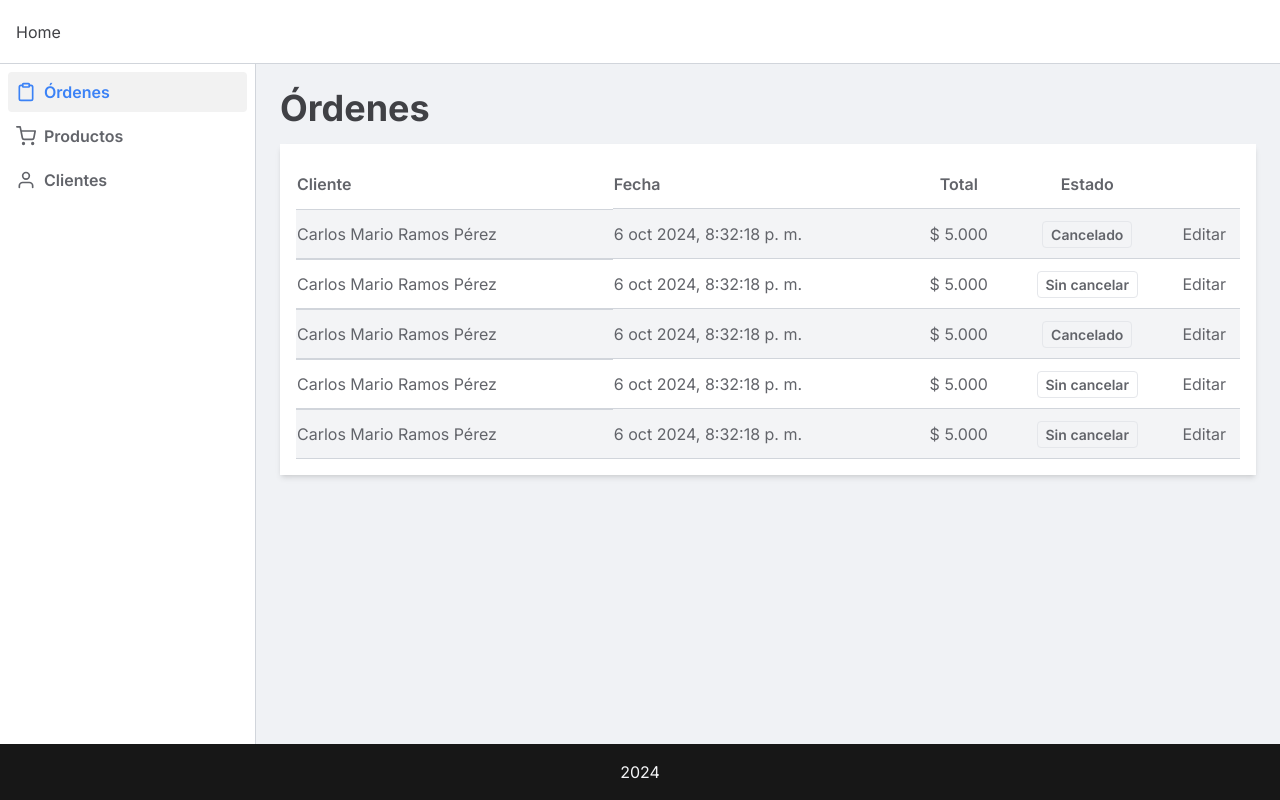
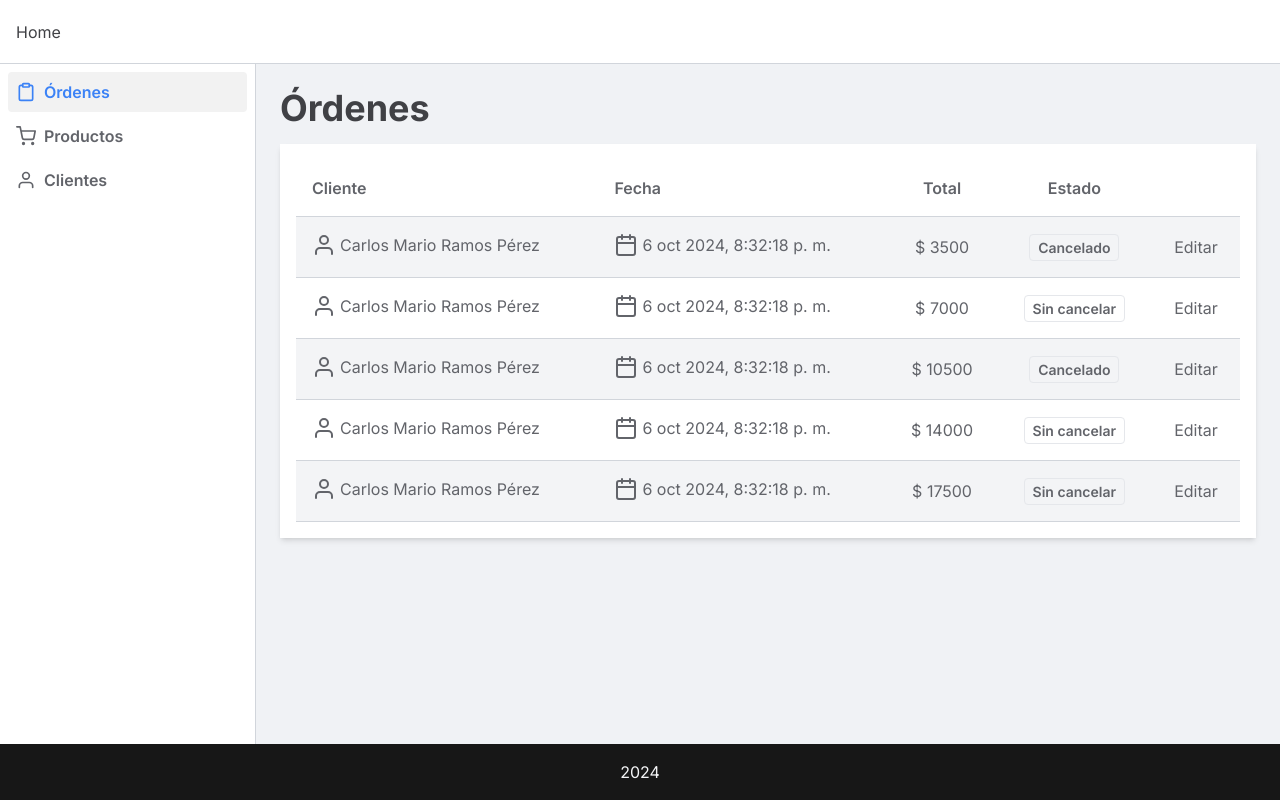
Before and after one commit to soycmramos/react-pos, a React (Vite) app: page /orders in a window 1280 px wide. Built offline with nearby package versions, Linux system fonts and the light colour scheme.

Commit message:
Add icons in order table

```diff
--- a/src/pages/Orders.jsx
+++ b/src/pages/Orders.jsx
@@ -1,3 +1,5 @@
+import { FiUser, FiCalendar } from 'react-icons/fi'
+
 export default function Orders() {
 	document.title = 'Orders'
 
@@ -22,30 +24,40 @@ export default function Orders() {
 				<table className='bg-white p-6 w-full text-left'>
 					<thead>
 						<tr>
-							<th className='py-3 border-gray-300 font-semibold'>Cliente</th>
-							<th className='py-3 border-gray-300 font-semibold'>Fecha</th>
-							<th className='py-3 border-gray-300 font-semibold text-center'>Total</th>
-							<th className='py-3 border-gray-300 font-semibold text-center'>Estado</th>
-							<th className='py-3 border-gray-300 font-semibold'></th>
+							<th className='p-4 border-gray-300 font-semibold'>Cliente</th>
+							<th className='p-4 border-gray-300 font-semibold'>Fecha</th>
+							<th className='p-4 border-gray-300 font-semibold text-center'>Total</th>
+							<th className='p-4 border-gray-300 font-semibold text-center'>Estado</th>
+							<th className='p-4 border-gray-300 font-semibold'></th>
 						</tr>
 					</thead>
 					<tbody>
 						{
-							arr.map(x => {
+							arr.map((x, i) => {
+								i++
 								const color = x === 0 ? 'green' : 'red'
 								const content = x === 0 ? 'Cancelado' : 'Sin cancelar'
 								return (
 									<tr className='odd:bg-gray-100' key={Math.random()}>
-										<td className='py-3 border-y border-gray-300 flex items-center'>Carlos Mario Ramos Pérez</td>
-										<td className='py-3 border-y border-gray-300'>{date}</td>
-										<td className='py-3 border-y border-gray-300 text-center'>$ 5.000</td>
-										<td className='py-3 border-y border-gray-300 text-center'>
-											<span
-												className={`font-semibold py-1 px-2 text-sm bg-${color}-500/10 text-${color}-600 border border-${color}-200 rounded`}>
+										<td className='p-4 border-y border-gray-300'>
+											<FiUser className='mr-1 mb-1 w-6 h-auto inline-block' />
+											<span>
+												Carlos Mario Ramos Pérez
+											</span>
+										</td>
+										<td className='p-4 border-y border-gray-300'>
+											<FiCalendar className='mr-1 mb-1 w-6 h-auto inline-block' />
+											<span>
+												{date}
+											</span>
+										</td>
+										<td className='p-4 border-y border-gray-300 text-center'>$ {i * 3500}</td>
+										<td className='p-4 border-y border-gray-300 text-center'>
+											<span className={`font-semibold py-1 px-2 text-sm bg-${color}-500/10 text-${color}-600 border border-${color}-200 rounded`}>
 												{content}
 											</span>
 										</td>
-										<td className='py-3 border-y border-gray-300 text-center'>Editar</td>
+										<td className='p-4 border-y border-gray-300 text-center'>Editar</td>
 									</tr>
 								)
 							})
```
